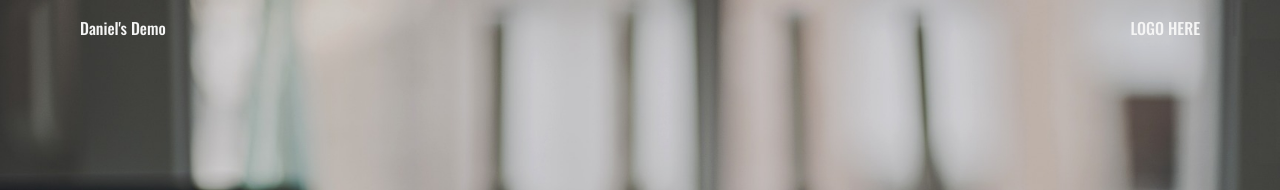
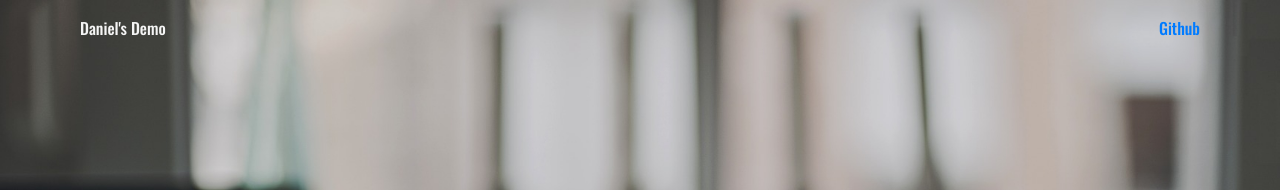
Before and after one commit to d1a9x8u9/MinWebsite, a React app: page / in a window 1280 px wide. Shown: the top 190 px of the page. Built offline with nearby package versions, Linux system fonts and the light colour scheme.

Commit message:
Added Github link

```diff
--- a/src/components/Content/HeaderAndTitle/HeaderAndTitle.js
+++ b/src/components/Content/HeaderAndTitle/HeaderAndTitle.js
@@ -9,7 +9,7 @@ class HeaderAndTitle extends React.Component {
                 <div className={classes.Header}>
                     <a href="#" className={classes.HeaderItem}>Daniel's Demo</a>
                     <div className={classes.LogoItems}>
-                        <span>LOGO HERE </span>
+                        <a href="https://github.com/d1a9x8u9/MinWebsite" alt="github">Github</a>
                     </div>
                 </div>
                 <div className={classes.Title}>
```
Also changed, not shown: src/assets/github.svg (added).
